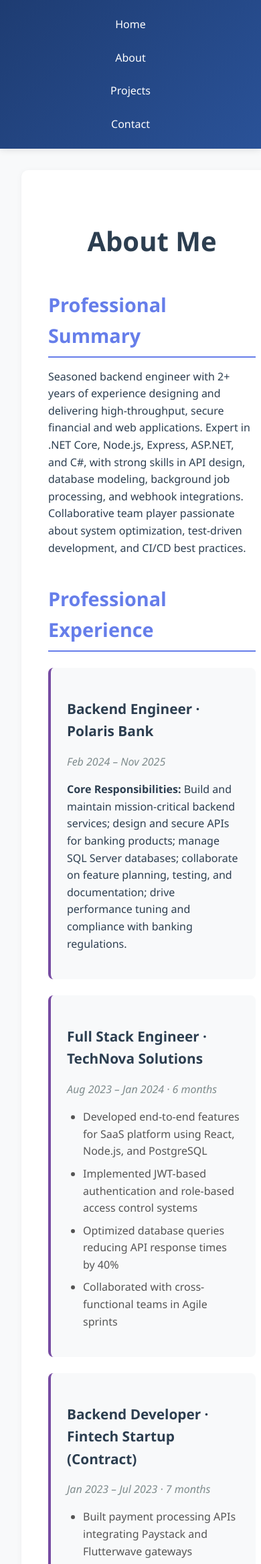
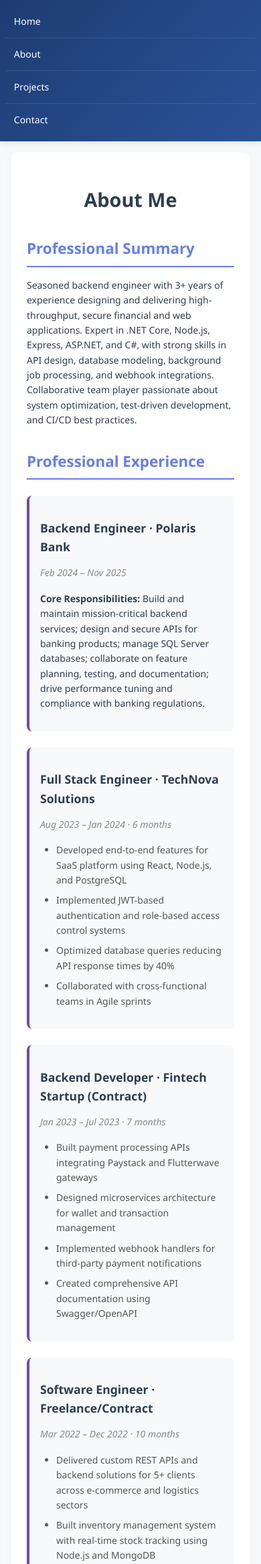
Before and after one commit to Lupinogbodo/Backend-Portfolio, a Flask app: page /about in a window 390 px wide; the page is wider, and only the part inside the window is pictured. Shown: the top 2335 px of that part at 67% size. Run offline with Flask 3, Linux system fonts and the light colour scheme.

Commit message:
Update professional summary experience from 2 to 3 years in about.html

```diff
--- a/static/style.css
+++ b/static/style.css
@@ -7,6 +7,21 @@ body {
     flex-direction: column;
     min-height: 100vh;
     line-height: 1.6;
+    -webkit-font-smoothing: antialiased;
+    -moz-osx-font-smoothing: grayscale;
+}
+
+* {
+    box-sizing: border-box;
+}
+
+html {
+    scroll-behavior: smooth;
+}
+
+img {
+    max-width: 100%;
+    height: auto;
 }
 
 nav {
@@ -25,6 +40,10 @@ nav a {
     font-weight: 500;
     transition: opacity 0.3s;
     padding: 0.5rem 1rem;
+    min-height: 44px;
+    display: inline-flex;
+    align-items: center;
+    justify-content: center;
 }
 
 nav a:hover {
@@ -111,6 +130,10 @@ footer {
     border-radius: 5px;
     font-weight: 600;
     transition: transform 0.3s, box-shadow 0.3s;
+    min-height: 44px;
+    display: inline-flex;
+    align-items: center;
+    justify-content: center;
 }
 
 .button:hover {
@@ -372,6 +395,8 @@ input, textarea {
     font-family: inherit;
     font-size: 1rem;
     transition: border-color 0.3s;
+    min-height: 44px;
+    width: 100%;
 }
 
 input:focus, textarea:focus {
@@ -389,6 +414,7 @@ button[type="submit"] {
     font-size: 1rem;
     font-weight: 600;
     transition: transform 0.3s, box-shadow 0.3s;
+    min-height: 44px;
 }
 
 button[type="submit"]:hover {
@@ -401,27 +427,248 @@ button[type="submit"]:hover {
     padding: 5rem 2rem;
 }
 
-@media (max-width: 768px) {
+/* ============================================
+   RESPONSIVE DESIGN - Mobile First Approach
+   ============================================ */
+
+/* Extra Small Devices (Phones, 320px to 480px) */
+@media (max-width: 480px) {
+    body {
+        font-size: 14px;
+    }
+
+    nav {
+        flex-direction: column;
+        gap: 0;
+        padding: 0.5rem;
+    }
+
+    nav a {
+        padding: 0.8rem;
+        border-bottom: 1px solid rgba(255,255,255,0.1);
+        display: block;
+    }
+
+    nav a:last-child {
+        border-bottom: none;
+    }
+
+    main {
+        padding: 1rem;
+    }
+
+    .hero {
+        padding: 2rem 1rem;
+        margin-bottom: 2rem;
+    }
+
     .hero h1 {
-        font-size: 2rem;
+        font-size: 1.8rem;
+        line-height: 1.2;
     }
 
     .hero h2 {
-        font-size: 1.4rem;
+        font-size: 1.2rem;
+    }
+
+    .hero p {
+        font-size: 0.95rem;
     }
 
     .contact-links {
         flex-direction: column;
+        gap: 0.8rem;
+        font-size: 0.85rem;
+    }
+
+    .contact-links span {
+        padding: 0.4rem 0.8rem;
+    }
+
+    .hero-buttons {
+        flex-direction: column;
+        gap: 0.8rem;
+    }
+
+    .button {
+        width: 100%;
+        text-align: center;
+        padding: 0.8rem 1.5rem;
+    }
+
+    .skills-summary, .about, .projects, .contact {
+        padding: 1.5rem;
+    }
+
+    .skills-summary h2, .about h1, .projects h1, .contact h1 {
+        font-size: 1.8rem;
+    }
+
+    .skills-grid {
+        grid-template-columns: 1fr;
+        gap: 1.5rem;
+    }
+
+    .skill-category {
+        padding: 1rem;
+    }
+
+    .about-content h2 {
+        font-size: 1.4rem;
+        margin-top: 2rem;
+    }
+
+    .experience-item, .education-item {
+        padding: 1rem;
+    }
+
+    .experience-item h3, .education-item h3 {
+        font-size: 1.1rem;
+    }
+
+    .project-card {
+        padding: 1.5rem;
+    }
+
+    .project-card h2 {
+        font-size: 1.3rem;
+    }
+
+    .tech-stack {
+        gap: 0.5rem;
+    }
+
+    .tech-tag {
+        font-size: 0.75rem;
+        padding: 0.3rem 0.8rem;
+    }
+
+    .contact-info {
+        grid-template-columns: 1fr;
+        gap: 1.2rem;
+    }
+
+    .contact-item {
+        padding: 1rem;
+    }
+
+    footer {
+        padding: 1rem;
+        font-size: 0.9rem;
+    }
+}
+
+/* Small Devices (Landscape Phones, 481px to 767px) */
+@media (min-width: 481px) and (max-width: 767px) {
+    nav {
         gap: 1rem;
+        padding: 1rem;
+    }
+
+    main {
+        padding: 1.5rem;
+    }
+
+    .hero {
+        padding: 3rem 1.5rem;
+    }
+
+    .hero h1 {
+        font-size: 2.2rem;
+    }
+
+    .hero h2 {
+        font-size: 1.5rem;
     }
 
     .skills-grid {
         grid-template-columns: 1fr;
     }
 
-    nav {
-        flex-direction: column;
-        gap: 0.5rem;
-        text-align: center;
+    .contact-info {
+        grid-template-columns: 1fr;
     }
 }
+
+/* Medium Devices (Tablets, 768px to 1023px) */
+@media (min-width: 768px) and (max-width: 1023px) {
+    nav {
+        padding: 1rem 1.5rem;
+        gap: 1.5rem;
+    }
+
+    main {
+        padding: 2rem 1.5rem;
+    }
+
+    .hero {
+        padding: 3.5rem 2rem;
+    }
+
+    .hero h1 {
+        font-size: 2.4rem;
+    }
+
+    .hero h2 {
+        font-size: 1.6rem;
+    }
+
+    .skills-grid {
+        grid-template-columns: repeat(2, 1fr);
+    }
+
+    .contact-info {
+        grid-template-columns: repeat(2, 1fr);
+    }
+}
+
+/* Large Devices (Desktops, 1024px to 1199px) */
+@media (min-width: 1024px) and (max-width: 1199px) {
+    .skills-grid {
+        grid-template-columns: repeat(2, 1fr);
+    }
+}
+
+/* Extra Large Devices (Large Desktops, 1200px and up) */
+@media (min-width: 1200px) {
+    .skills-grid {
+        grid-template-columns: repeat(3, 1fr);
+    }
+
+    .hero {
+        padding: 5rem 2rem;
+    }
+}
+
+/* Landscape Orientation */
+@media (max-height: 500px) and (orientation: landscape) {
+    .hero {
+        padding: 2rem;
+    }
+
+    .hero h1 {
+        font-size: 1.8rem;
+    }
+
+    .hero h2 {
+        font-size: 1.2rem;
+    }
+}
+
+/* Print Styles */
+@media print {
+    nav, footer, .hero-buttons {
+        display: none;
+    }
+
+    .hero {
+        background: none;
+        color: #000;
+        box-shadow: none;
+    }
+
+    .tech-tag {
+        background: #ccc;
+        color: #000;
+    }
+}
--- a/templates/about.html
+++ b/templates/about.html
@@ -6,7 +6,7 @@
 
     <div class="about-content">
         <h2>Professional Summary</h2>
-        <p>Seasoned backend engineer with 2+ years of experience designing and delivering high-throughput, secure financial and web applications. Expert in .NET Core, Node.js, Express, ASP.NET, and C#, with strong skills in API design, database modeling, background job processing, and webhook integrations. Collaborative team player passionate about system optimization, test-driven development, and CI/CD best practices.</p>
+        <p>Seasoned backend engineer with 3+ years of experience designing and delivering high-throughput, secure financial and web applications. Expert in .NET Core, Node.js, Express, ASP.NET, and C#, with strong skills in API design, database modeling, background job processing, and webhook integrations. Collaborative team player passionate about system optimization, test-driven development, and CI/CD best practices.</p>
 
         <h2>Professional Experience</h2>
 
```
